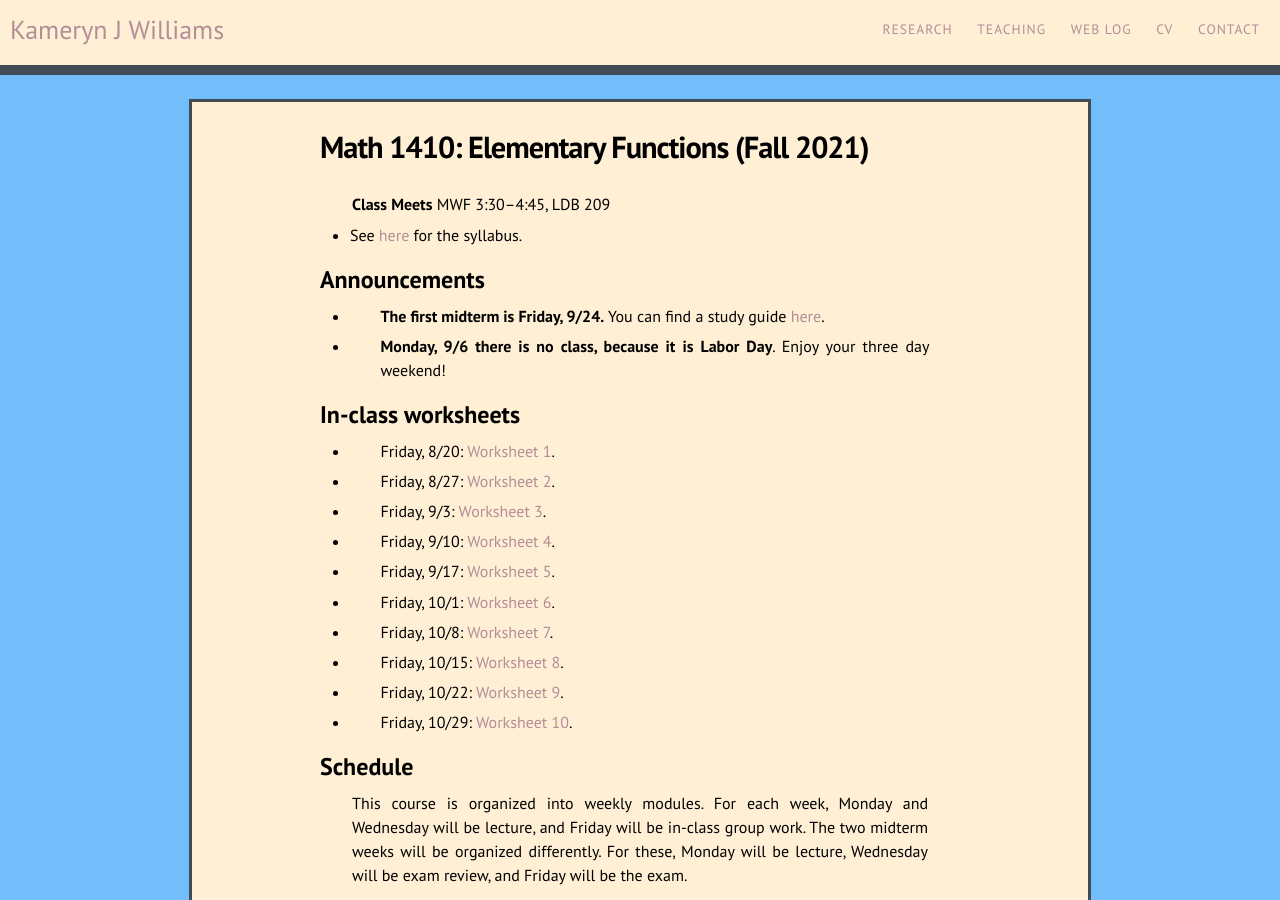
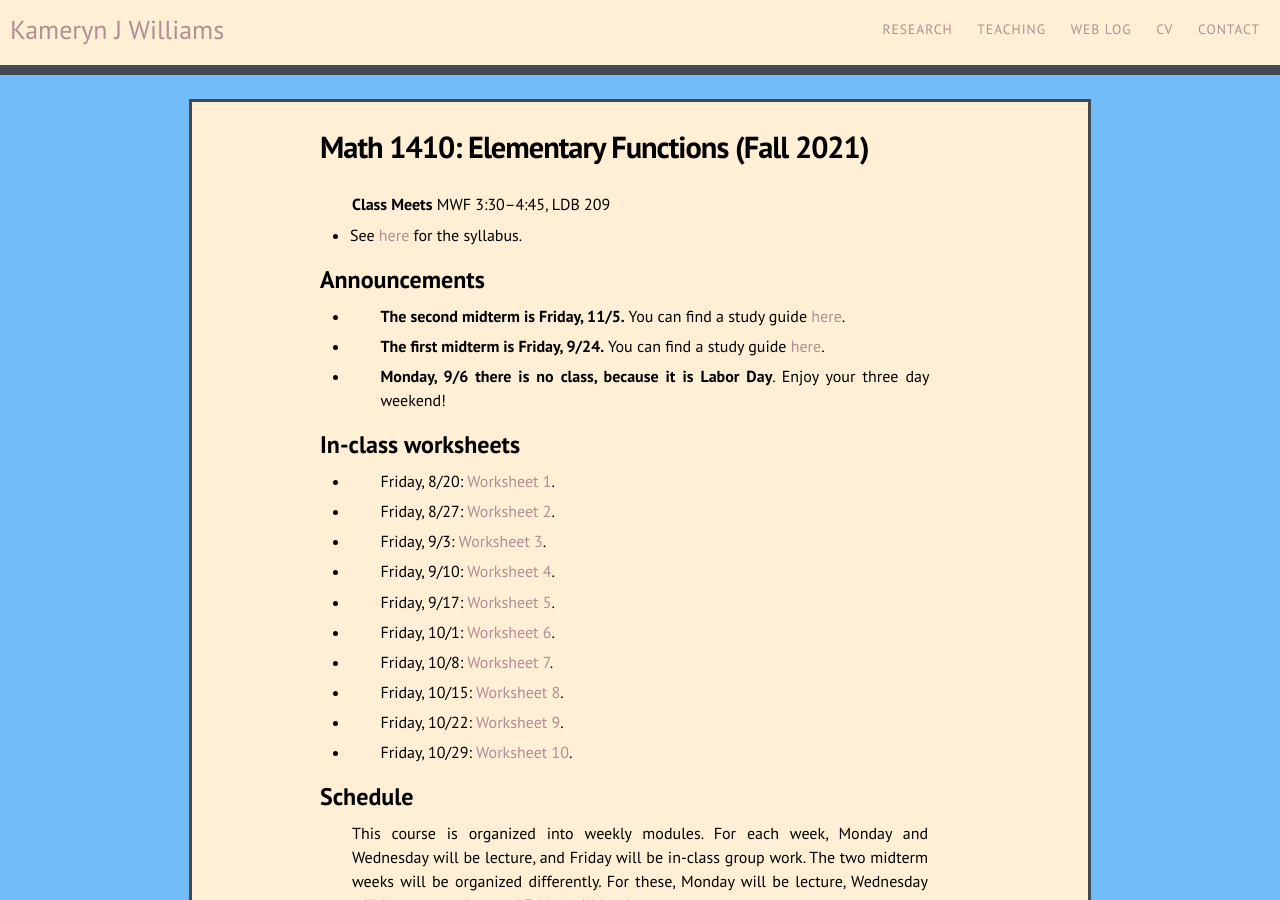
Before and after one commit to kamerynjw/kamerynjw.github.io, a Jekyll site: the page built from teaching/2021/math1410.md, in a window 1280 px wide and 900 px high. Built offline with Jekyll 4.4.1, drawn with Linux system fonts in a browser that asks for light colours; nearby versions of some CDN libraries.

Commit message:
1410 midterm 2 study guide

```diff
--- a/teaching/2021/math1410.md
+++ b/teaching/2021/math1410.md
@@ -12,6 +12,8 @@ permalink: /teaching/2021/math1410/
 
 Announcements
 -------------
+
+* **The second midterm is Friday, 11/5.** You can find a study guide [here]({{ page.url }}sg2.pdf).
 
 * **The first midterm is Friday, 9/24.** You can find a study guide [here]({{ page.url }}sg1.pdf).
 
```
Also changed, not shown: 1 other file.
